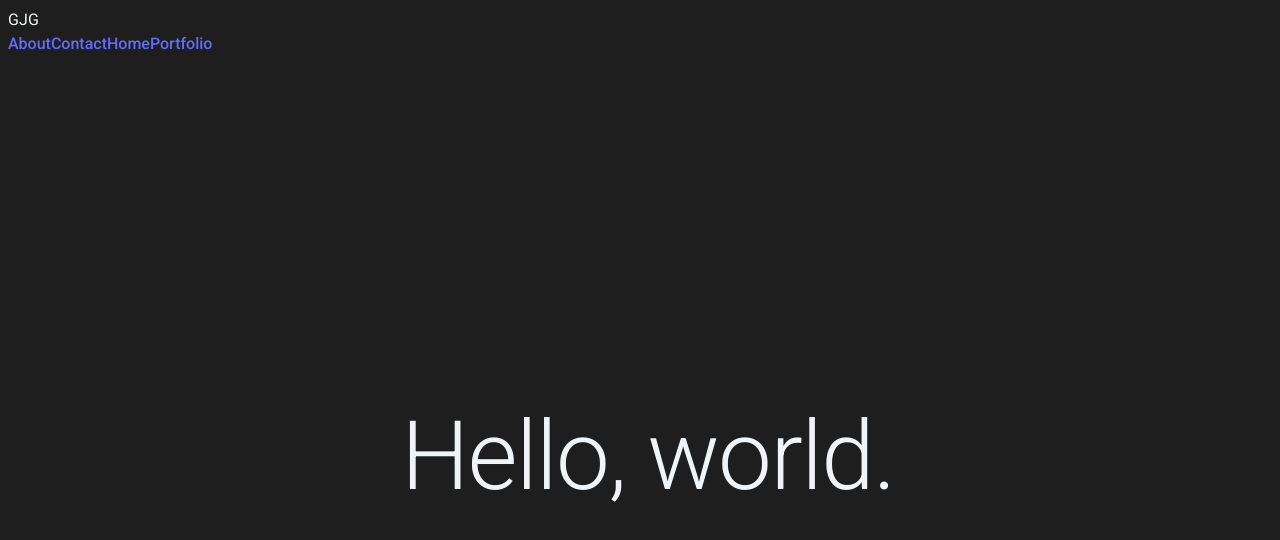
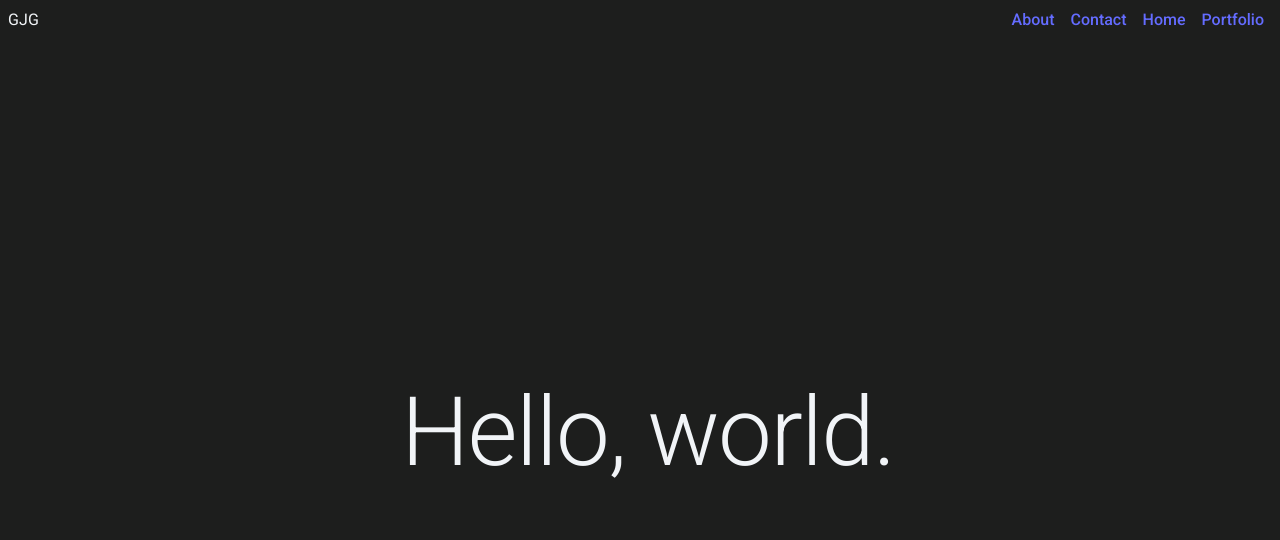
Before and after one commit to gjeffgolden/personal-website-2.0, a React (Vite) app: page / in a window 1280 px wide. Shown: the top 540 px of the page. Built offline with nearby package versions, Linux system fonts and the light colour scheme.

Commit message:
Styling navbar and links

```diff
--- a/src/components/Header.tsx
+++ b/src/components/Header.tsx
@@ -1,20 +1,26 @@
 import Box from "@mui/material/Box";
 import Typography from "@mui/material/Typography";
 
-import { Link, Outlet } from "react-router-dom";
+import { Outlet } from "react-router-dom";
+
+import { NavigationLink } from "../styles/styles";
+
+// TODO: Hamburger menu with fun animation instead of static navbar?
 
 const Header = () => {
   return (
-    <Box>
-      <Typography>GJG</Typography>
-      <nav>
-        <Link to="/about">About</Link>
-        <Link to="/contact">Contact</Link>
-        <Link to="/">Home</Link>
-        <Link to="/portfolio">Portfolio</Link>
-      </nav>
+    <>
+      <Box display="flex" flexDirection="row" justifyContent="space-between">
+        <Typography>GJG</Typography>
+        <nav>
+          <NavigationLink to="/about">About</NavigationLink>
+          <NavigationLink to="/contact">Contact</NavigationLink>
+          <NavigationLink to="/">Home</NavigationLink>
+          <NavigationLink to="/portfolio">Portfolio</NavigationLink>
+        </nav>
+      </Box>
       <Outlet />
-    </Box>
+    </>
   );
 };
 
--- /dev/null
+++ b/src/styles/styles.ts
@@ -0,0 +1,6 @@
+import { styled } from "@mui/material";
+import { Link } from "react-router-dom";
+
+export const NavigationLink = styled(Link)({
+  padding: 8,
+});
--- a/vite.config.ts
+++ b/vite.config.ts
@@ -1,7 +1,10 @@
-import { defineConfig } from 'vite'
-import react from '@vitejs/plugin-react'
+import { defineConfig } from "vite";
+import react from "@vitejs/plugin-react";
 
 // https://vitejs.dev/config/
 export default defineConfig({
-  plugins: [react()]
-})
+  plugins: [react()],
+  server: {
+    port: 3000,
+  },
+});
```
